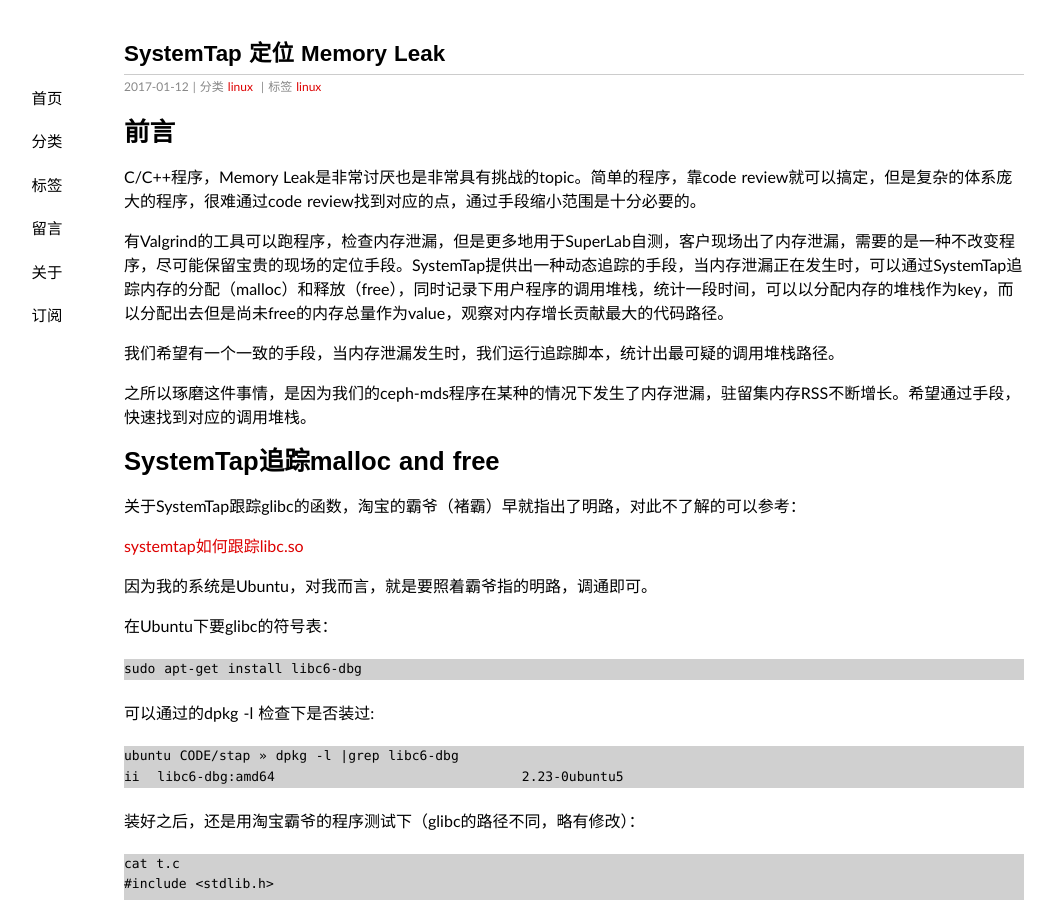
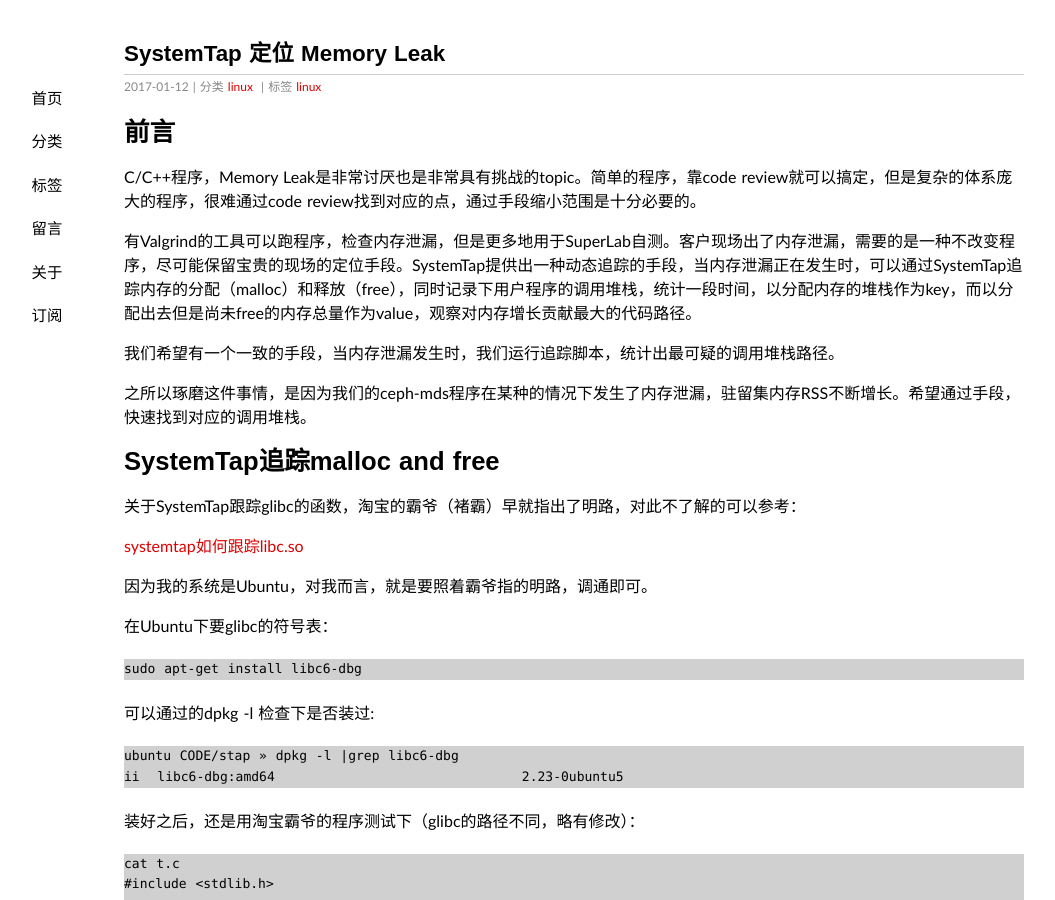
Before and after one commit to Bean-Li/Bean-Li.github.io, a Jekyll site: the page built from _posts/2017-01-16-systemtap-check-memory-leak.md, in a window 1280 px wide and 900 px high. Shown: the whole window, without its empty margins (66-1121 px from the left). Built offline with Jekyll 4.4.1, drawn with Linux system fonts in a browser that asks for light colours; some web fonts are replaced; some of the changed text lies outside the part shown.

Commit message:
fix systemtap memory leak

```diff
--- a/_posts/2017-01-16-systemtap-check-memory-leak.md
+++ b/_posts/2017-01-16-systemtap-check-memory-leak.md
@@ -12,7 +12,7 @@ excerpt: 本文介绍如何使用systemtap 定位 memory leak
 C/C++程序，Memory Leak是非常讨厌也是非常具有挑战的topic。简单的程序，靠code review就可以搞定，但是复杂的体系庞大的程序，很难通过code review找到对应的点，通过手段缩小范围是十分必要的。
 
 
-有Valgrind的工具可以跑程序，检查内存泄漏，但是更多地用于SuperLab自测，客户现场出了内存泄漏，需要的是一种不改变程序，尽可能保留宝贵的现场的定位手段。SystemTap提供出一种动态追踪的手段，当内存泄漏正在发生时，可以通过SystemTap追踪内存的分配（malloc）和释放（free），同时记录下用户程序的调用堆栈，统计一段时间，可以以分配内存的堆栈作为key，而以分配出去但是尚未free的内存总量作为value，观察对内存增长贡献最大的代码路径。
+有Valgrind的工具可以跑程序，检查内存泄漏，但是更多地用于SuperLab自测。客户现场出了内存泄漏，需要的是一种不改变程序，尽可能保留宝贵的现场的定位手段。SystemTap提供出一种动态追踪的手段，当内存泄漏正在发生时，可以通过SystemTap追踪内存的分配（malloc）和释放（free），同时记录下用户程序的调用堆栈，统计一段时间，以分配内存的堆栈作为key，而以分配出去但是尚未free的内存总量作为value，观察对内存增长贡献最大的代码路径。
 
 我们希望有一个一致的手段，当内存泄漏发生时，我们运行追踪脚本，统计出最可疑的调用堆栈路径。
 
```
Also changed, not shown: other parts of _posts/2017-01-16-systemtap-check-memory-leak.md (+1 -1 lines).
